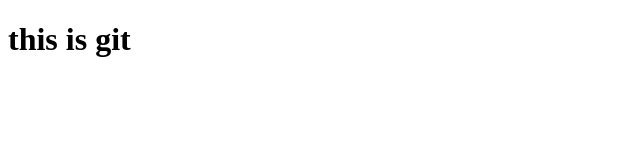
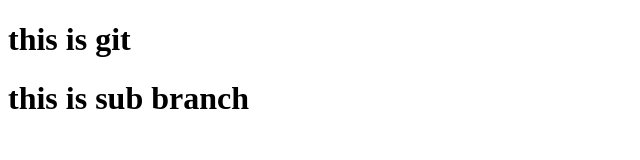
Before and after one commit to codeless-sys/git, a plain HTML site: page index.html in a window 1280 px wide. Shown: the whole page, without its empty margins (0-640 px from the left). Drawn offline with Linux system fonts and the light colour scheme.

Commit message:
feat: sub

```diff
--- a/index.html
+++ b/index.html
@@ -7,6 +7,7 @@
 </head>
 <body>
     <h1>this is git</h1>
+    <h1>this is sub branch</h1>
 
 
 </body>
```
